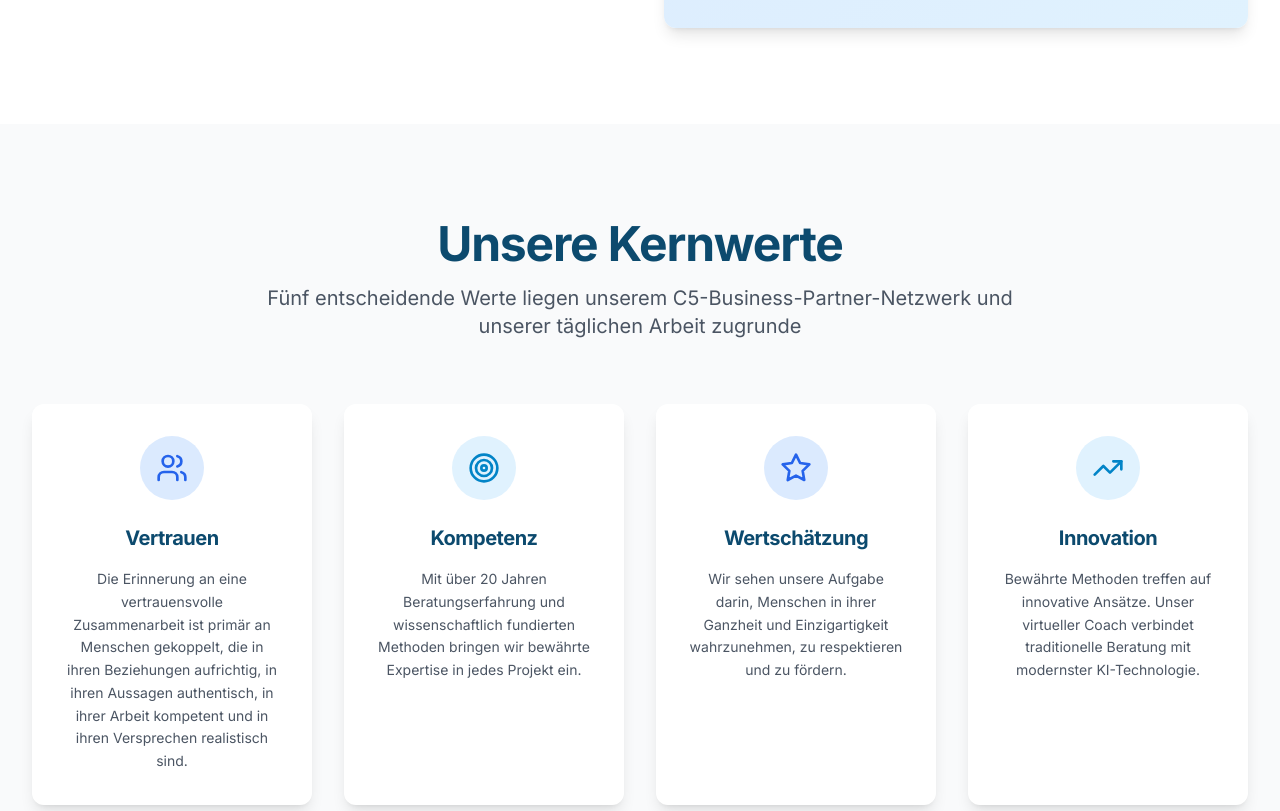
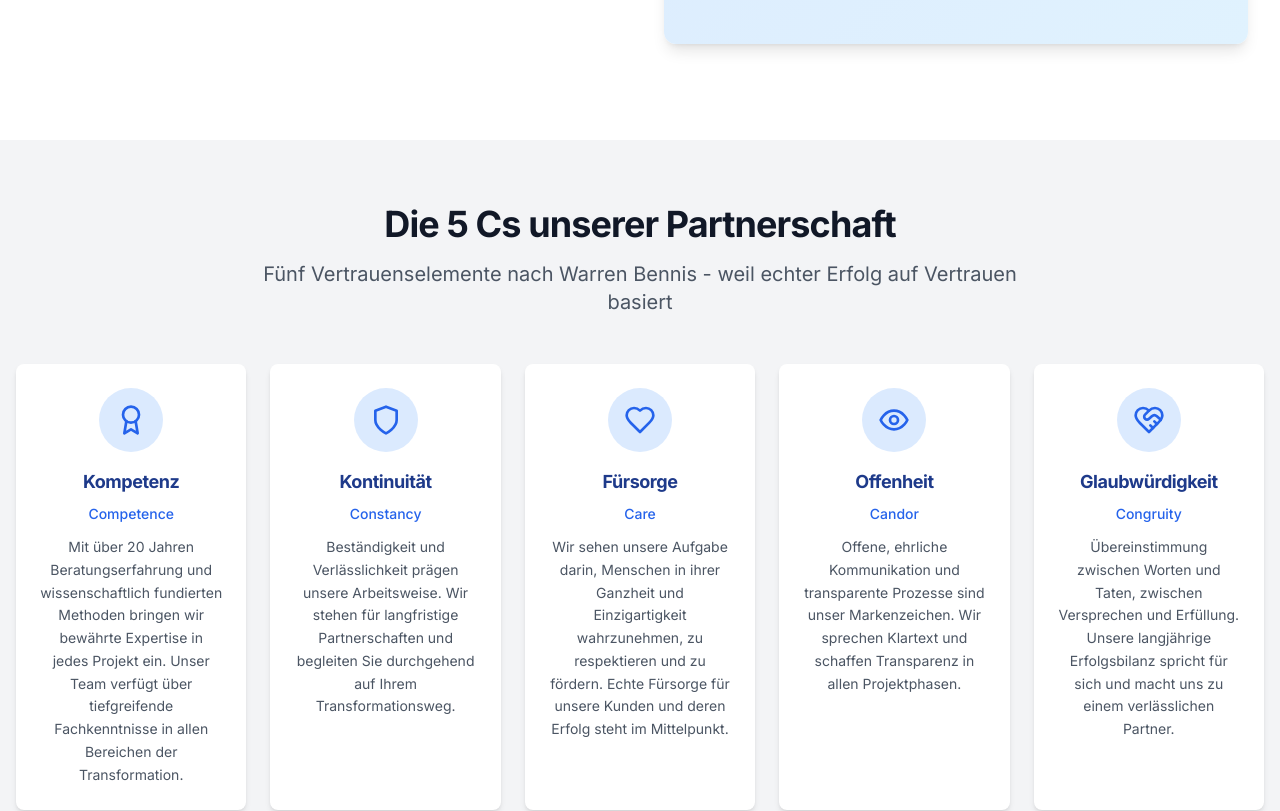
Before and after one commit to alexodexo/Mario, a Next.js app: page /transformationskontinuum/ueber-uns in a window 1280 px wide. Shown: the part 1309-2120 px from the top of the page. Built offline with nearby package versions, Linux system fonts and the light colour scheme.

Commit message:
über uns

```diff
--- a/src/components/common/Hero.js
+++ b/src/components/common/Hero.js
@@ -40,10 +40,12 @@ export default function Hero({
         <div className="max-w-4xl mx-auto text-center">
           {/* Main Title */}
           {title && (
-            <h1 className="hero-text mb-6 animate-fade-in">
+            <h1 className="hero-text mb-6 animate-fade-in text-5xl sm:text-6xl lg:text-7xl font-bold drop-shadow bg-orange-600 text-white px-4 py-2 inline-block">
               {title}
             </h1>
           )}
+
+
 
           {/* Subtitle */}
           {subtitle && (
--- a/src/pages/transformationskontinuum/ueber-uns.js
+++ b/src/pages/transformationskontinuum/ueber-uns.js
@@ -1,34 +1,50 @@
 import Link from 'next/link'
-import { ArrowRight, Users, Target, TrendingUp, Clock, CheckCircle, Star, Phone, Mail, MapPin, User, Briefcase } from 'lucide-react'
+import { ArrowRight, Users, Target, TrendingUp, Clock, Shield, Heart, Eye, HeartHandshake, CheckCircle, Star, Phone, Mail, MapPin, User, Briefcase, Award } from 'lucide-react'
 import Hero from '../../components/common/Hero'
 import CTASection from '../../components/common/CTASection'
-import FAQSection from '../../components/common/FAQSection'
+
 
 export default function TransformationAbout() {
   const coreValues = [
     {
-      icon: Users,
-      title: 'Vertrauen',
-      description: 'Die Erinnerung an eine vertrauensvolle Zusammenarbeit ist primär an Menschen gekoppelt, die in ihren Beziehungen aufrichtig, in ihren Aussagen authentisch, in ihrer Arbeit kompetent und in ihren Versprechen realistisch sind.',
-      color: 'primary'
+      icon: Award,
+      title: 'Kompetenz',
+      subtitle: 'Competence',
+      description: 'Mit über 20 Jahren Beratungserfahrung und wissenschaftlich fundierten Methoden bringen wir bewährte Expertise in jedes Projekt ein. Unser Team verfügt über tiefgreifende Fachkenntnisse in allen Bereichen der Transformation.',
+      color: 'primary',
+      image: 'https://images.unsplash.com/photo-1507003211169-0a1dd7228f2d?ixlib=rb-4.0.3&ixid=M3wxMjA3fDB8MHxwaG90by1wYWdlfHx8fGVufDB8fHx8fA%3D%3D&auto=format&fit=crop&w=1000&q=80'
     },
     {
-      icon: Target,
-      title: 'Kompetenz',
-      description: 'Mit über 20 Jahren Beratungserfahrung und wissenschaftlich fundierten Methoden bringen wir bewährte Expertise in jedes Projekt ein.',
-      color: 'navy'
+      icon: Shield,
+      title: 'Kontinuität',
+      subtitle: 'Constancy',
+      description: 'Beständigkeit und Verlässlichkeit prägen unsere Arbeitsweise. Wir stehen für langfristige Partnerschaften und begleiten Sie durchgehend auf Ihrem Transformationsweg.',
+      color: 'navy',
+      image: 'https://images.unsplash.com/photo-1521737604893-d14cc237f11d?ixlib=rb-4.0.3&ixid=M3wxMjA3fDB8MHxwaG90by1wYWdlfHx8fGVufDB8fHx8fA%3D%3D&auto=format&fit=crop&w=1000&q=80'
     },
     {
-      icon: Star,
-      title: 'Wertschätzung',
-      description: 'Wir sehen unsere Aufgabe darin, Menschen in ihrer Ganzheit und Einzigartigkeit wahrzunehmen, zu respektieren und zu fördern.',
-      color: 'primary'
+      icon: Heart,
+      title: 'Fürsorge',
+      subtitle: 'Care',
+      description: 'Wir sehen unsere Aufgabe darin, Menschen in ihrer Ganzheit und Einzigartigkeit wahrzunehmen, zu respektieren und zu fördern. Echte Fürsorge für unsere Kunden und deren Erfolg steht im Mittelpunkt.',
+      color: 'primary',
+      image: 'https://images.unsplash.com/photo-1600880292203-757bb62b4baf?ixlib=rb-4.0.3&ixid=M3wxMjA3fDB8MHxwaG90by1wYWdlfHx8fGVufDB8fHx8fA%3D%3D&auto=format&fit=crop&w=1000&q=80'
     },
     {
-      icon: TrendingUp,
-      title: 'Innovation',
-      description: 'Bewährte Methoden treffen auf innovative Ansätze. Unser virtueller Coach verbindet traditionelle Beratung mit modernster KI-Technologie.',
-      color: 'navy'
+      icon: Eye,
+      title: 'Offenheit',
+      subtitle: 'Candor',
+      description: 'Offene, ehrliche Kommunikation und transparente Prozesse sind unser Markenzeichen. Wir sprechen Klartext und schaffen Transparenz in allen Projektphasen.',
+      color: 'navy',
+      image: 'https://images.unsplash.com/photo-1556155092-490a1ba16284?ixlib=rb-4.0.3&ixid=M3wxMjA3fDB8MHxwaG90by1wYWdlfHx8fGVufDB8fHx8fA%3D%3D&auto=format&fit=crop&w=1000&q=80'
+    },
+    {
+      icon: HeartHandshake,
+      title: 'Glaubwürdigkeit',
+      subtitle: 'Congruity',
+      description: 'Übereinstimmung zwischen Worten und Taten, zwischen Versprechen und Erfüllung. Unsere langjährige Erfolgsbilanz spricht für sich und macht uns zu einem verlässlichen Partner.',
+      color: 'primary',
+      image: 'https://images.unsplash.com/photo-1677442136019-21780ecad995?ixlib=rb-4.0.3&ixid=M3wxMjA3fDB8MHxwaG90by1wYWdlfHx8fGVufDB8fHx8fA%3D%3D&auto=format&fit=crop&w=1000&q=80'
     }
   ]
 
@@ -69,12 +85,12 @@ export default function TransformationAbout() {
 
   const milestones = [
     {
-      year: '2002',
+      year: '2007',
       title: 'Gründung von C5 Business Partner',
       description: 'Mario Egartner gründet C5 Business Partner mit der Vision, Menschen und Organisationen bei nachhaltigen Transformationsprozessen zu begleiten.'
     },
     {
-      year: '2005',
+      year: '2013',
       title: 'Partnership mit Human Synergistics',
       description: 'Strategische Partnerschaft für wissenschaftlich fundierte Kulturanalysen und Organisationsentwicklung.'
     },
@@ -107,26 +123,7 @@ export default function TransformationAbout() {
     { number: '7.000+', label: 'Beratungsgespräche', icon: Users }
   ]
 
-  const clientTestimonials = [
-    {
-      text: "Von allen Beratern, die ich kennenlernen durfte, war das die angenehmste und offenste Zusammenarbeit. Sie war auch erfolgreich.",
-      author: "CEO, Dienstleistungsunternehmen",
-      company: "300 Mitarbeiter",
-      rating: 5
-    },
-    {
-      text: "Die Zusammenarbeit mit diesem Unternehmen hat mich absolut überzeugt. Ich würde mich jederzeit wieder dafür entscheiden und kann es nur weiterempfehlen.",
-      author: "Geschäftsbereichsleiter, Maschinenbau",
-      company: "5 Mrd. Gesamtumsatz",
-      rating: 5
-    },
-    {
-      text: "C5 Business Partner hat uns bei der Kulturanalyse und Transformation hervorragend begleitet. Die Ergebnisse sprechen für sich - unsere Mitarbeiterzufriedenheit ist um 40% gestiegen.",
-      author: "Vorstand Personal",
-      company: "Internationaler Konzern",
-      rating: 5
-    }
-  ]
+
 
   const philosophy = {
     title: "Unser Geheimnis? Wir lieben unsere Arbeit und sind ein Netzwerk aus warmer Hand.",
@@ -138,8 +135,8 @@ export default function TransformationAbout() {
     <>
       {/* Hero Section */}
       <Hero
-        title="Über C5 Business Partner"
-        subtitle="Excellence in Transformation seit 2002"
+        title="C5 Business Partner"
+        subtitle="Excellence in Transformation seit 2007"
         description="Wir sind ein bewährtes Netzwerk von Experten, die Organisationen, Teams und Menschen bei nachhaltigen Transformationsprozessen begleiten."
         primaryCTA={{
           text: 'Unser Team kennenlernen',
@@ -185,31 +182,34 @@ export default function TransformationAbout() {
         </div>
       </section>
 
-      {/* Core Values */}
-      <section className="section-padding bg-gray-50">
-        <div className="container-width">
-          <div className="text-center mb-16">
-            <h2 className="section-title">Unsere Kernwerte</h2>
-            <p className="section-subtitle">
-              Fünf entscheidende Werte liegen unserem C5-Business-Partner-Netzwerk und unserer täglichen Arbeit zugrunde
+      {/* Core Values - Die 5 Cs nach Warren Bennis - FÜNFTE SEKTION */}
+      <section className="py-16 bg-gray-100">
+        <div className="container mx-auto px-4">
+          <div className="text-center mb-12">
+            <h2 className="text-3xl sm:text-4xl font-bold text-gray-900 mb-4">Die 5 Cs unserer Partnerschaft</h2>
+            <p className="text-xl text-gray-600 max-w-3xl mx-auto">
+              Fünf Vertrauenselemente nach Warren Bennis - weil echter Erfolg auf Vertrauen basiert
             </p>
           </div>
 
-          <div className="grid grid-cols-1 md:grid-cols-2 lg:grid-cols-4 gap-8">
+          <div className="grid grid-cols-1 sm:grid-cols-2 lg:grid-cols-5 gap-6">
             {coreValues.map((value, index) => {
               const IconComponent = value.icon
+              if (!IconComponent) {
+                console.error('Icon component is undefined for value:', value.title)
+                return null
+              }
               return (
                 <div
                   key={index}
-                  className={`bg-white rounded-xl p-8 text-center shadow-lg hover:shadow-xl transition-all duration-300 animate-slide-up animation-delay-${index * 200}`}
+                  className="bg-white rounded-lg p-6 text-center shadow-md hover:shadow-lg transition-all duration-200"
                 >
-                  <div className={`inline-flex items-center justify-center w-16 h-16 rounded-full mb-6 ${
-                    value.color === 'primary' ? 'bg-primary-100 text-primary-600' : 'bg-navy-100 text-navy-600'
-                  }`}>
+                  <div className="inline-flex items-center justify-center w-16 h-16 rounded-full mb-4 bg-blue-100 text-blue-600">
                     <IconComponent className="h-8 w-8" />
                   </div>
-                  <h3 className="text-xl font-bold text-navy-900 mb-4">{value.title}</h3>
-                  <p className="text-gray-600 leading-relaxed text-sm">{value.description}</p>
+                  <h3 className="text-lg font-bold text-blue-900 mb-2">{value.title}</h3>
+                  <p className="text-sm font-medium text-blue-600 mb-3">{value.subtitle}</p>
+                  <p className="text-gray-600 text-sm leading-relaxed">{value.description}</p>
                 </div>
               )
             })}
@@ -328,147 +328,7 @@ export default function TransformationAbout() {
         </div>
       </section>
 
-      {/* Client Testimonials */}
-      <section className="section-padding bg-white">
-        <div className="container-width">
-          <div className="text-center mb-16">
-            <h2 className="section-title">Was Kunden über uns sagen</h2>
-            <p className="section-subtitle">
-              Authentische Erfahrungen aus über 20 Jahren erfolgreicher Zusammenarbeit
-            </p>
-          </div>
 
-          <div className="grid grid-cols-1 lg:grid-cols-3 gap-8">
-            {clientTestimonials.map((testimonial, index) => (
-              <div
-                key={index}
-                className={`bg-gray-50 p-8 rounded-xl shadow-lg border border-gray-100 animate-slide-up animation-delay-${index * 200}`}
-              >
-                <div className="flex items-center mb-4">
-                  {[...Array(testimonial.rating)].map((_, i) => (
-                    <Star key={i} className="h-5 w-5 text-yellow-400 fill-current" />
-                  ))}
-                </div>
-                <blockquote className="text-gray-700 italic mb-6 leading-relaxed">
-                  "{testimonial.text}"
-                </blockquote>
-                <div className="border-t border-gray-200 pt-4">
-                  <cite className="font-semibold text-navy-900 not-italic">
-                    {testimonial.author}
-                  </cite>
-                  <p className="text-sm text-gray-500">{testimonial.company}</p>
-                </div>
-              </div>
-            ))}
-          </div>
-        </div>
-      </section>
-
-      {/* Strategy and Planning */}
-      <section className="section-padding bg-primary-600 text-white">
-        <div className="container-width">
-          <div className="grid grid-cols-1 lg:grid-cols-2 gap-12 items-center">
-            <div>
-              <h2 className="text-3xl sm:text-4xl font-bold mb-6">
-                Strategie und Planung
-              </h2>
-              <p className="text-xl text-primary-100 mb-8 leading-relaxed">
-                Jeder Kunde ist einzigartig. Deshalb passen wir unser Angebot genau Ihren
-                Anforderungen an. Egal, ob es sich um einen kleinen Strategieentwurf oder
-                eine umfassende Planung handelt. Wir nehmen uns Zeit für Sie.
-              </p>
-
-              <ul className="space-y-4 mb-8">
-                <li className="flex items-center space-x-3">
-                  <Star className="h-6 w-6 text-primary-200" />
-                  <span className="text-primary-100">Individuelle Bedarfsanalyse</span>
-                </li>
-                <li className="flex items-center space-x-3">
-                  <Star className="h-6 w-6 text-primary-200" />
-                  <span className="text-primary-100">Maßgeschneiderte Lösungskonzepte</span>
-                </li>
-                <li className="flex items-center space-x-3">
-                  <Star className="h-6 w-6 text-primary-200" />
-                  <span className="text-primary-100">Langfristige Partnerschaft</span>
-                </li>
-                <li className="flex items-center space-x-3">
-                  <Star className="h-6 w-6 text-primary-200" />
-                  <span className="text-primary-100">Messbare Erfolgskennzahlen</span>
-                </li>
-              </ul>
-
-              <Link
-                href="/transformationskontinuum/kontakt"
-                className="inline-flex items-center justify-center px-8 py-4 text-lg font-semibold text-primary-600 bg-white border border-transparent rounded-lg shadow-lg hover:bg-gray-50 transition-colors duration-200"
-              >
-                Strategiegespräch vereinbaren
-                <ArrowRight className="ml-2 h-5 w-5" />
-              </Link>
-            </div>
-
-            <div className="relative">
-              <div className="aspect-square bg-white/10 rounded-full p-8 backdrop-blur-sm border border-white/20">
-                <div className="w-full h-full bg-white/10 rounded-full flex items-center justify-center">
-                  <TrendingUp className="h-32 w-32 text-white/80" />
-                </div>
-              </div>
-            </div>
-          </div>
-        </div>
-      </section>
-
-      {/* Contact Information */}
-      <section className="section-padding bg-gray-50">
-        <div className="container-width">
-          <div className="max-w-4xl mx-auto text-center">
-            <h2 className="text-3xl sm:text-4xl font-bold text-navy-900 mb-6">
-              Lernen Sie uns persönlich kennen
-            </h2>
-            <p className="text-xl text-gray-600 mb-8">
-              Besuchen Sie uns in unserem Beraterhaus in Frankfurt oder vereinbaren Sie
-              ein unverbindliches Kennenlern-Gespräch.
-            </p>
-
-            <div className="bg-white rounded-xl shadow-lg p-8 mb-8">
-              <div className="grid grid-cols-1 md:grid-cols-2 gap-8">
-                <div className="text-left">
-                  <h3 className="font-semibold text-navy-900 mb-4">Unser Standort:</h3>
-                  <div className="space-y-2 text-gray-700">
-                    <p><strong>C5 Business Partner</strong></p>
-                    <p>Beraterhaus im Hinterhaus</p>
-                    <p>Günthersburgallee 82</p>
-                    <p>60389 Frankfurt am Main</p>
-                    <p>Deutschland</p>
-                  </div>
-                </div>
-
-                <div className="text-left">
-                  <h3 className="font-semibold text-navy-900 mb-4">Kontakt:</h3>
-                  <div className="space-y-2 text-gray-700">
-                    <p><strong>Telefon:</strong> 069 - 9753 4441</p>
-                    <p><strong>E-Mail:</strong> info@c5-business-partner.de</p>
-                    <p className="mt-4 text-sm">
-                      <strong>Öffnungszeiten:</strong><br />
-                      Mo - Fr: 9:00 - 18:00<br />
-                      Sa - So: Geschlossen
-                    </p>
-                  </div>
-                </div>
-              </div>
-            </div>
-
-            <Link
-              href="/transformationskontinuum/kontakt"
-              className="btn-primary text-lg px-8 py-4"
-            >
-              Kontakt aufnehmen
-            </Link>
-          </div>
-        </div>
-      </section>
-
-      {/* FAQ Section */}
-      <FAQSection variant="transformation" />
 
       {/* CTA Section */}
       <CTASection variant="transformation" />
```
